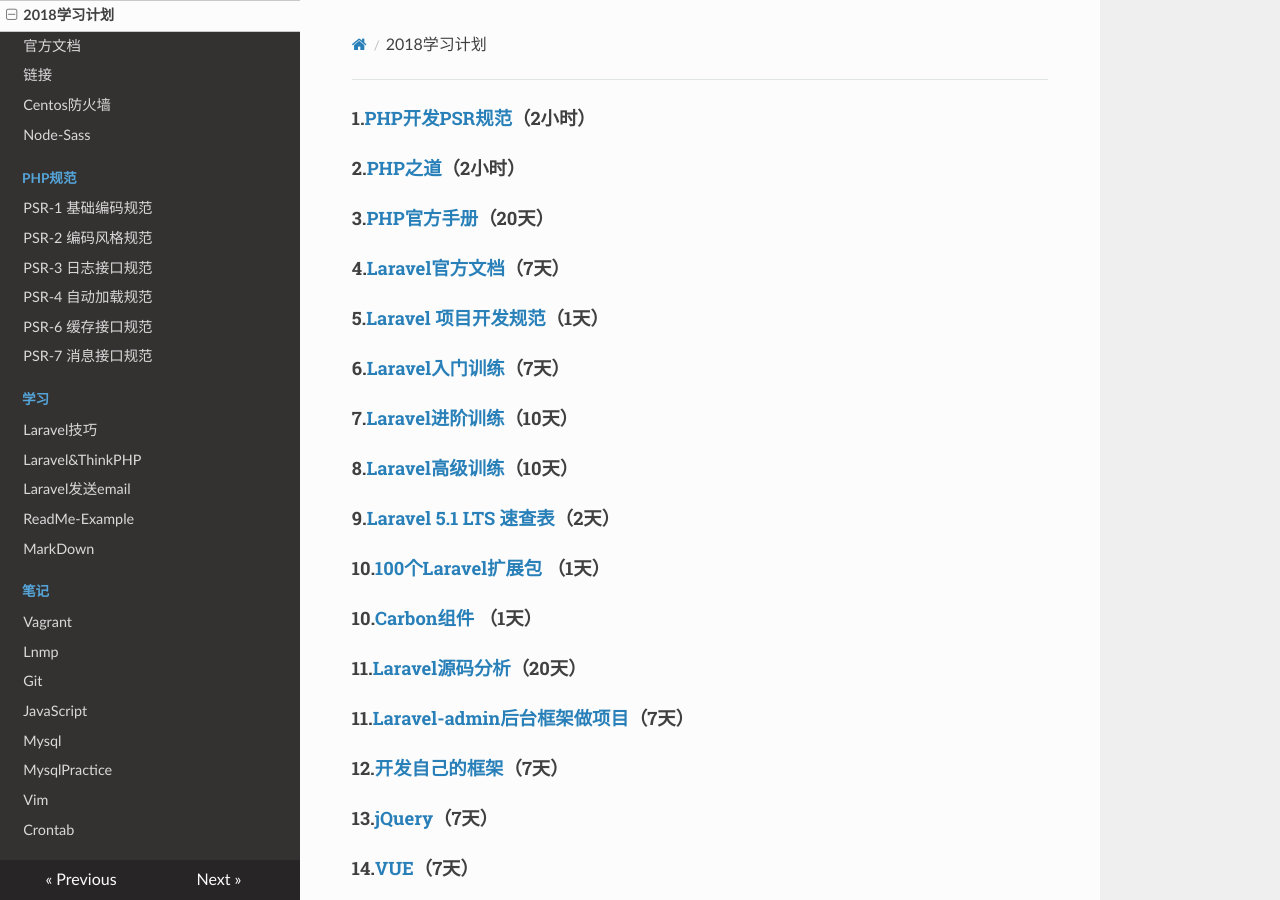
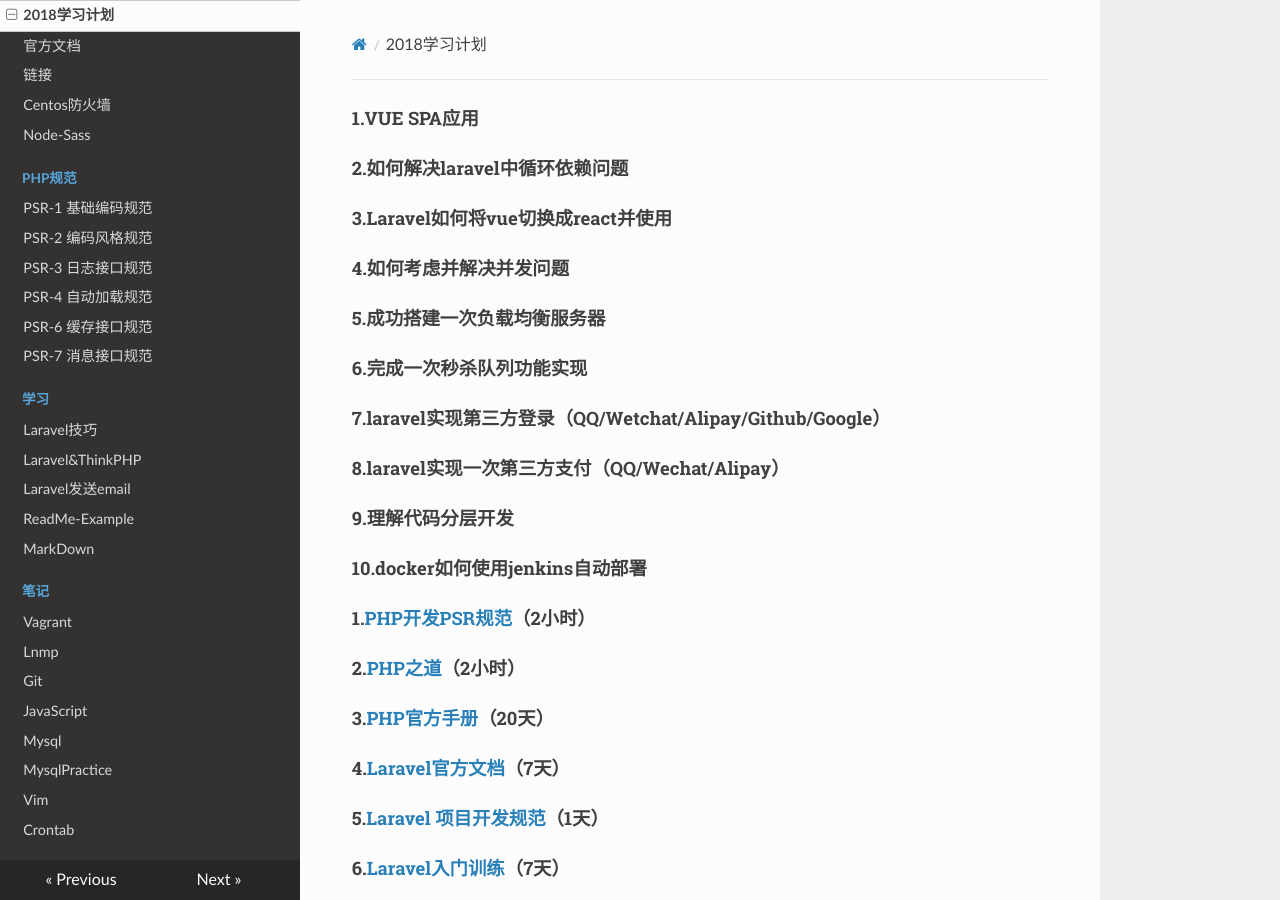
Before and after one commit to oksvip/documents, an MkDocs documentation site: the page built from docs/study/learn-plan.md, in a window 1280 px wide and 900 px high. Built offline with MkDocs 1.6.1, drawn with Linux system fonts in a browser that asks for light colours; nearby versions of some CDN libraries; old or Windows-style settings are respelled for this version of MkDocs.

Commit message:
update learn plan

```diff
--- a/docs/study/learn-plan.md
+++ b/docs/study/learn-plan.md
@@ -1,3 +1,20 @@
+#### 1.VUE SPA应用
+#### 2.如何解决laravel中循环依赖问题
+#### 3.Laravel如何将vue切换成react并使用
+#### 4.如何考虑并解决并发问题
+#### 5.成功搭建一次负载均衡服务器
+#### 6.完成一次秒杀队列功能实现
+#### 7.laravel实现第三方登录（QQ/Wetchat/Alipay/Github/Google）
+#### 8.laravel实现一次第三方支付（QQ/Wechat/Alipay）
+#### 9.理解代码分层开发
+#### 10.docker如何使用jenkins自动部署
+
+
+
+
+
+
+
 #### 1.[PHP开发PSR规范](http://doc.iokvip.com/psrs/psr-1-basic-coding/)（2小时）
 
 #### 2.[PHP之道](https://laravel-china.github.io/php-the-right-way/)（2小时）
```
